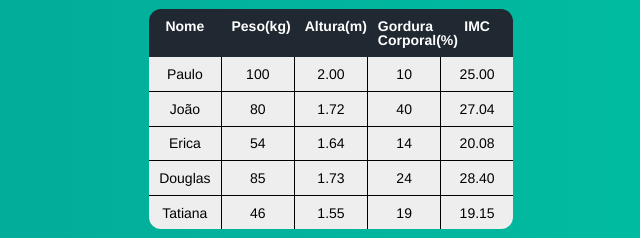
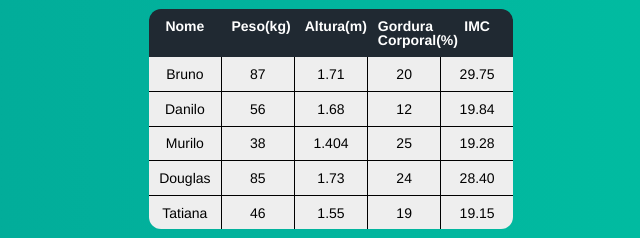
Before and after one commit to brunovini00/tabelaNutricaoResponsiva, a plain HTML site: page index.html in a window 1280 px wide. Shown: the part 236-474 px from the top of the page, 309-949 px from the left. Drawn offline with Linux system fonts and the light colour scheme.

Commit message:
Aterando dados dos pacientes

```diff
--- a/index.html
+++ b/index.html
@@ -32,26 +32,26 @@
 					</thead>
 					<tbody id="tabela-pacientes">
 						<tr class="paciente" id="primeiro-paciente">
-							<td class="info-nome">Paulo</td>
-							<td class="info-peso">100</td>
-							<td class="info-altura">2.00</td>
-							<td class="info-gordura">10</td>
+							<td class="info-nome">Bruno</td>
+							<td class="info-peso">87</td>
+							<td class="info-altura">1.71</td>
+							<td class="info-gordura">20</td>
 							<td class="info-imc">0</td>
 						</tr>
 
 						<tr class="paciente" >
-							<td class="info-nome">João</td>
-							<td class="info-peso">80</td>
-							<td class="info-altura">1.72</td>
-							<td class="info-gordura">40</td>
+							<td class="info-nome">Danilo</td>
+							<td class="info-peso">56</td>
+							<td class="info-altura">1.68</td>
+							<td class="info-gordura">12</td>
 							<td class="info-imc">0</td>
 						</tr>
 
 						<tr class="paciente" >
-							<td class="info-nome">Erica</td>
-							<td class="info-peso">54</td>
-							<td class="info-altura">1.64</td>
-							<td class="info-gordura">14</td>
+							<td class="info-nome">Murilo</td>
+							<td class="info-peso">38</td>
+							<td class="info-altura">1.404</td>
+							<td class="info-gordura">25</td>
 							<td class="info-imc">0</td>
 						</tr>
 
```
